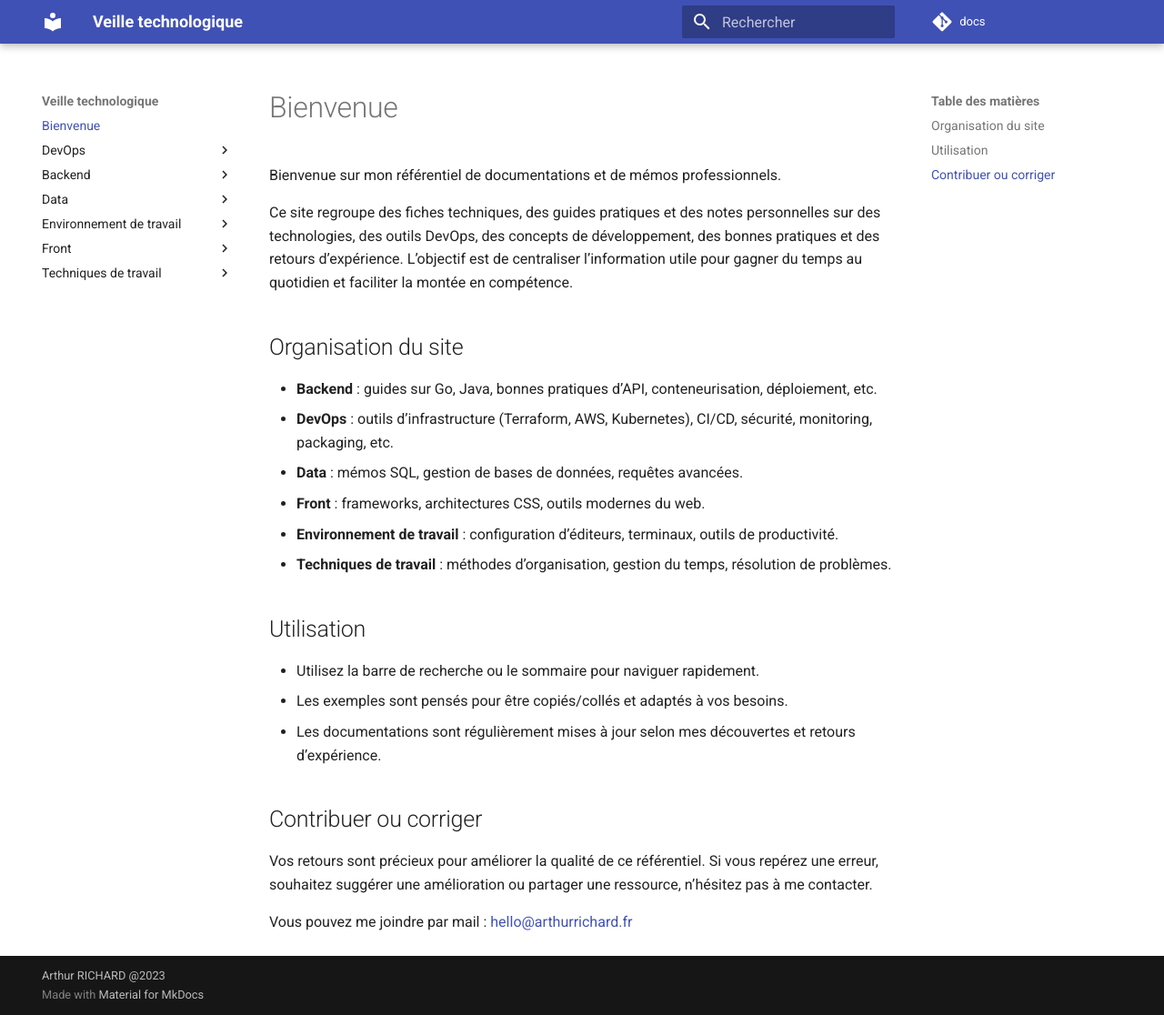
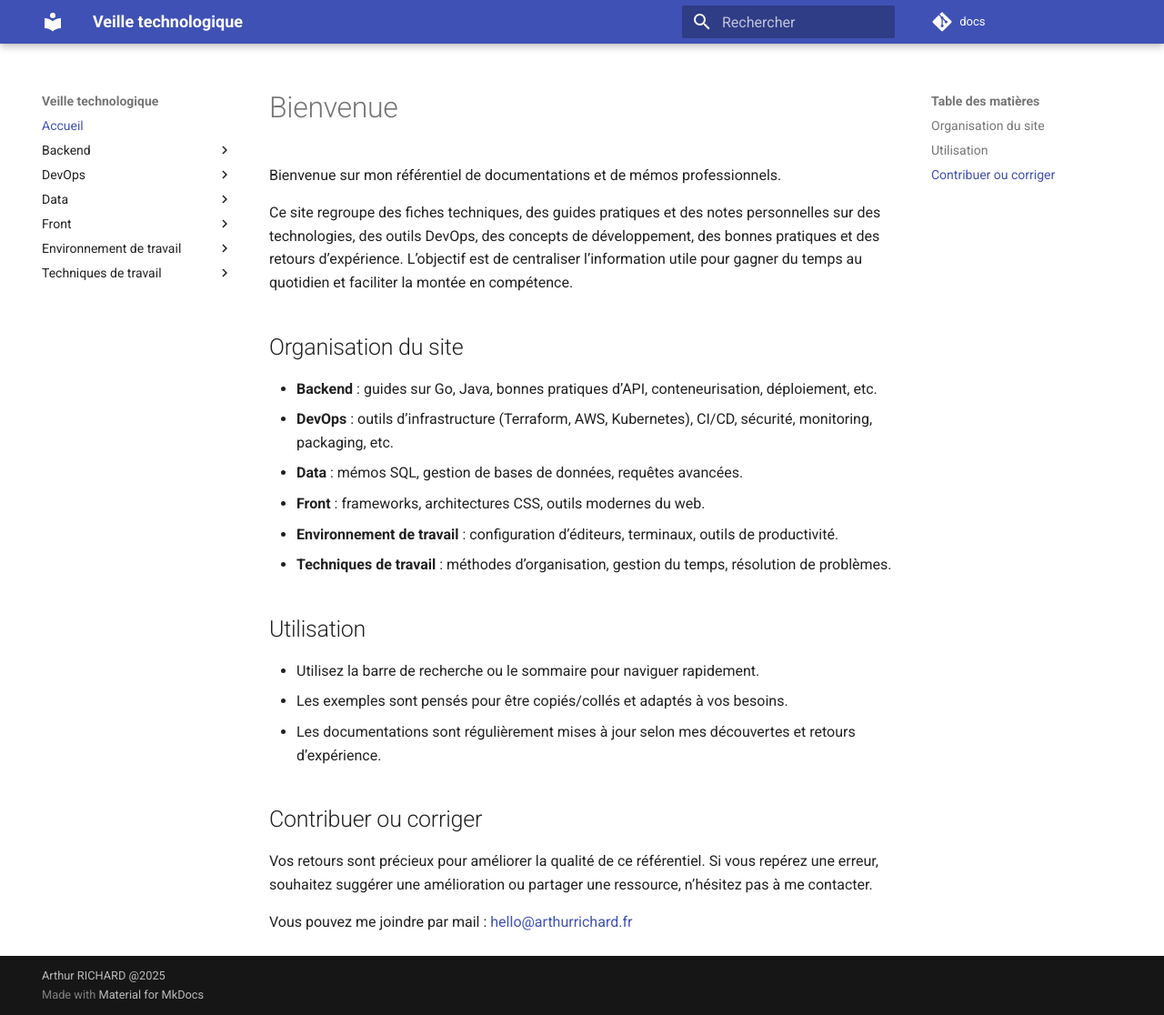
Before and after one commit to arthuRHD/docs, an MkDocs documentation site: the page built from docs/index.md, in a window 1280 px wide and 1116 px high. Shown: the whole window at 91% size. Built offline with MkDocs 1.6.1 and Material for MkDocs 9.7.7, drawn with Linux system fonts in a browser that asks for light colours; comment, search, counter and statistics services are not loaded; some of the changed lines change nothing that is shown.

Commit message:
docs: Updating mkdocs.yaml

```diff
--- a/mkdocs.yml
+++ b/mkdocs.yml
@@ -19,4 +19,37 @@
   - pymdownx.inlinehilite
   - pymdownx.snippets
   - pymdownx.superfences
-copyright: Arthur RICHARD @2023
+copyright: Arthur RICHARD @2025
+nav:
+  - Accueil: index.md
+  - Backend:
+      - Go: backend/backend-golang.md
+      - Java: backend/backend-java.md
+  - DevOps:
+      - AWS: DevOps/aws.md
+      - Terraform: DevOps/terraform.md
+      - Helm: DevOps/helm.md
+      - Kubernetes: DevOps/kubejob.md
+      - Sécurité Kubernetes: DevOps/security-k8s.md
+      - KRR: DevOps/krr.md
+      - APM & ELK: DevOps/apm.md
+      - GitLab: DevOps/gitlab.md
+      - PyPI: DevOps/pypi.md
+      - Test de charge: DevOps/test-charge.md
+  - Data:
+      - PostgreSQL: data/postgres.md
+      - Jointures SQL: data/sql-joints.md
+  - Front:
+      - React: front/react.md
+      - Svelte: front/svelte.md
+      - HTMX: front/htmx.md
+      - Archi CSS: front/archi-css.md
+  - Environnement de travail:
+      - VSCode: environnement-de-travail/vscode.md
+      - TypeScript: environnement-de-travail/typescript.md
+      - Terminal: environnement-de-travail/terminal.md
+      - Chrome: environnement-de-travail/chrome.md
+      - Neovim: environnement-de-travail/nvim.md
+  - Techniques de travail:
+      - Matrice d'Eisenhower: techniques-de-travail/eisenhower-matrix.md
+      - Premiers principes: techniques-de-travail/first-principles-thinking.md
```
